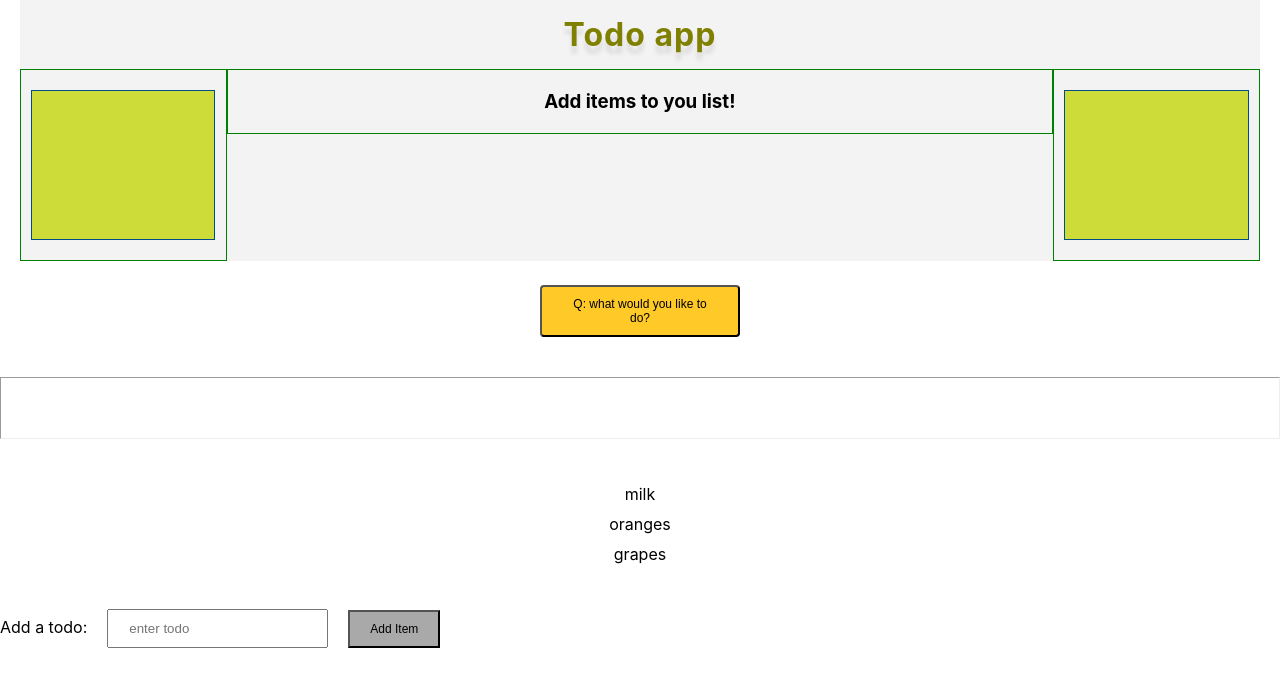
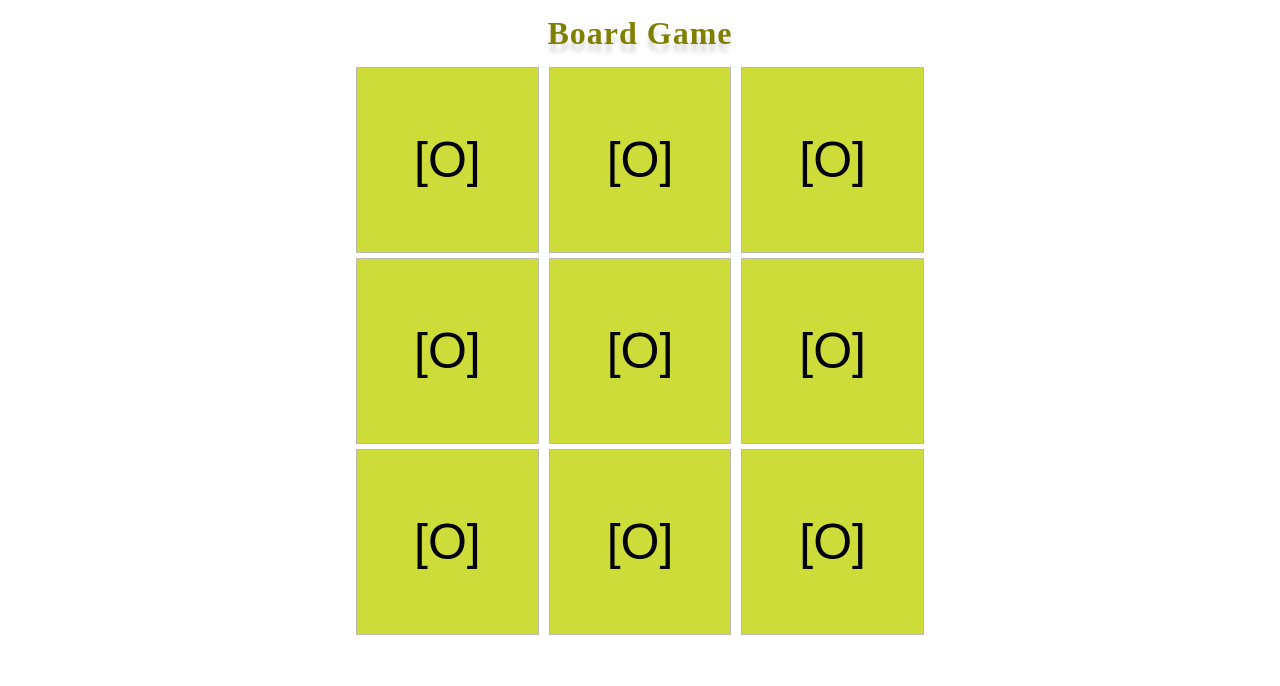
Before and after one commit to stefan22/rjsx, a React (Create React App) app: page / in a window 1280 px wide. Shown: the top 686 px of the page. Built offline with nearby package versions, Linux system fonts and the light colour scheme.

Commit message:
[board]board-game

```diff
--- a/src/index.js
+++ b/src/index.js
@@ -1,31 +1,69 @@
-import React from 'react';
+import React, {Component} from 'react';
 import ReactDOM from 'react-dom';
-import './index.scss';
-import App from './js/app';
-import * as serviceWorker from './serviceWorker';
+import './scss/app.scss';
 
-ReactDOM.render(<App />,
+class CreateRow extends Component {
 
+  createRow() {
+    return (
+      <div className="row">
+        <button>[O]</button>
+        <button>[O]</button>
+        <button>[O]</button>
+      </div>
+    );
+  }
+
+  render() {
+    return (
+      <div>
+        {this.createRow()}
+      </div>
+    );
+  }
+
+}
+
+class Board extends Component {
+  render() {
+    return (
+      <div>
+        <div id="board">
+          <h1>Board Game</h1>
+          <div>
+            <CreateRow />
+            <CreateRow />
+            <CreateRow />
+
+          </div>
+        </div>
+      </div>
+    );
+  }
+
+
+}
+
+
+class Game extends React.Component {
+  render() {
+    return (
+      <div className="game">
+        <div className="game-board">
+          <Board />
+        </div>
+        <div className="game-info">
+          <div>{/* status */}</div>
+          <ol>{/* TODO */}</ol>
+        </div>
+      </div>
+    );
+  }
+}
+
+// ========================================
+
+ReactDOM.render(
+  <Game />,
   document.getElementById('root')
 );
-
-
-
-
-
-
-
-
-
-
-
-
-
-
-
-
-
-
-
-serviceWorker.unregister();
-// Learn more about service workers: http://bit.ly/CRA-PWA
--- a/src/js/action.js
+++ b/src/js/action.js
@@ -2,6 +2,10 @@ import React, {Component} from 'react';
 import '../scss/options.scss';
 
 class Action extends Component {
+  constructor(props) {
+    super(props);
+    this.handleQuestion = this.handleQuestion.bind(this);
+  }
 
   handleQuestion() {
     console.log('questions handler clicked');
--- a/src/js/add-option.js
+++ b/src/js/add-option.js
@@ -2,13 +2,18 @@ import React, {Component} from 'react';
 import '../scss/options.scss';
 
 class AddOption extends Component {
+  constructor(props) {
+    super(props);
+    this.handleNewTodoOption = this.handleNewTodoOption.bind(this);
+  }
+
   handleNewTodoOption(e) {
     e.preventDefault();
-    console.log(e);
     let option = e.target.elements.todo.value.trim();
     if(option.length > 0) {
       e.target.elements.todo.value = '';
-      // console.log(option);
+      console.log(option);
+      return option;
     } else {
       console.log('please enter a string value');
     }
--- a/src/js/options.js
+++ b/src/js/options.js
@@ -3,11 +3,23 @@ import Option from './option';
 import '../scss/options.scss';
 
 class Options extends Component {
+  constructor(props) {
+    super(props);
+    this.handleRemovalAll = this.handleRemovalAll.bind(this);
+  }
+
+  handleRemovalAll() {
+    let arr = this.props.options;
+    console.log(arr);
+  }
 
   render() {
+    console.log(this);
     return (
 
       <div className="all-options">
+        <button className="question-wrap" type="button"
+          onClick={this.handleRemovalAll}>Remove All items</button>
 
         {
           this.props.options.map((itm,key) => {
--- a/src/scss/App.scss
+++ b/src/scss/App.scss
@@ -241,3 +241,52 @@ width: 100%;
 }
 
 }/* endof small*/
+
+
+
+
+
+
+
+
+#board {
+  margin-top:3em;
+  width: 568px;
+  margin:0 auto;
+  display: block;
+}
+
+
+
+.column {
+  display: inline-flex;
+  float: left;
+}
+
+.row {
+  height: 191px;
+  display: inline-flex;
+  flex-flow: row;
+  justify-content: space-between;
+}
+
+.row :focus {
+  outline:none;
+}
+
+.row button {
+  background: #CDDC39;
+  padding: 57px;
+  font-size: 50px;
+  height: 186px;
+}
+
+.row button {
+  border: 1px solid #babbae;
+}
+
+.row button:hover {
+  border: 1px solid #121212;
+  cursor: pointer;
+
+}
```
Also changed, not shown: src/000index.js (added, +31 -0 lines), src/scss/options.scss (line endings or trailing spaces).
